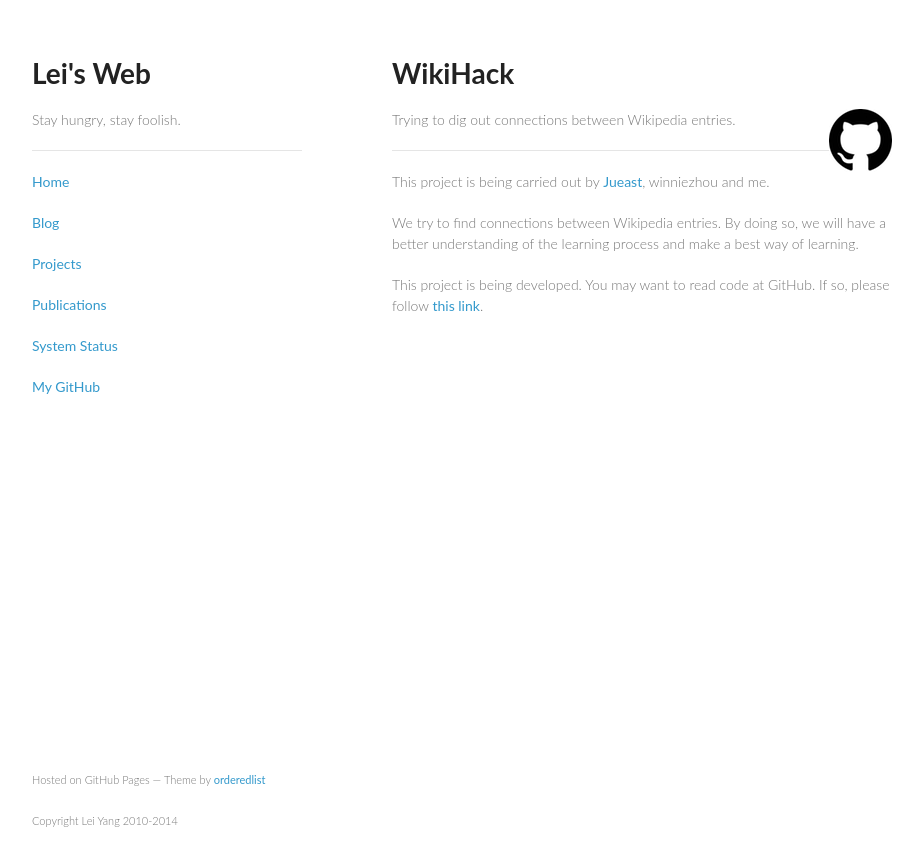
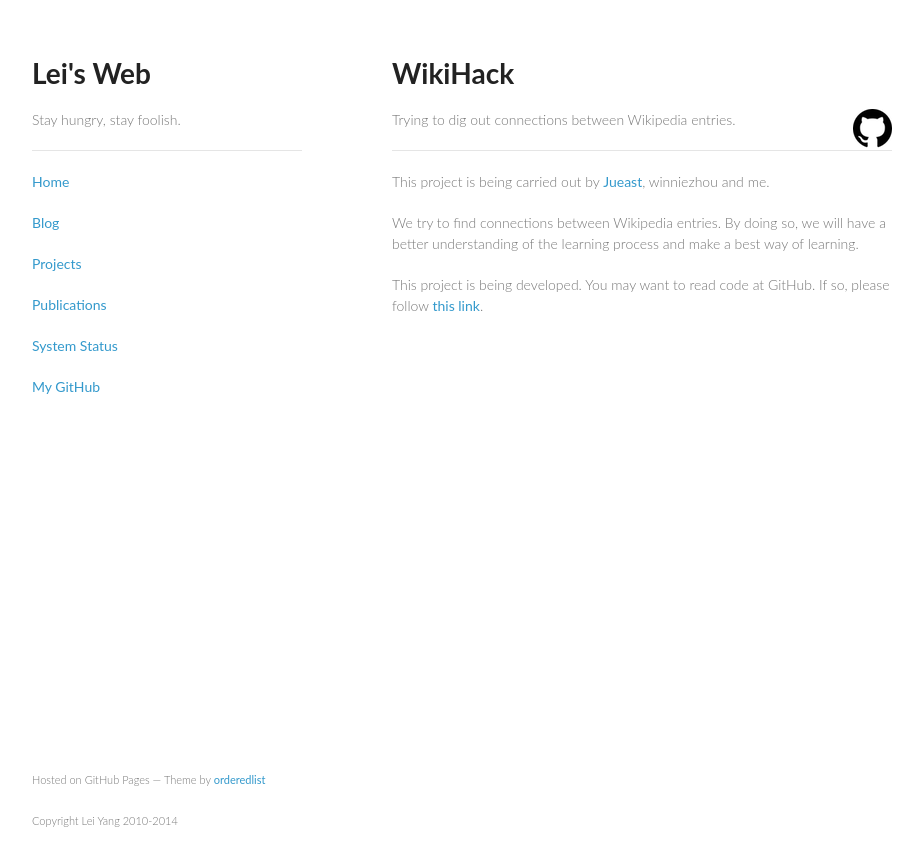
Before and after one commit to yangl1996/homepage, a Jekyll site: the page built from _posts/2014-09-02-WikiHack.md, in a window 1280 px wide. Shown: the top 866 px of the page, without its empty margins (178-1101 px from the left). Built offline with Jekyll 4.4.1, drawn with Linux system fonts in a browser that asks for light colours; some web fonts are replaced.

Commit message:
Update minimal_project.html

```diff
--- a/_layouts/minimal_project.html
+++ b/_layouts/minimal_project.html
@@ -4,7 +4,7 @@
     <h1>{{ page.title }}</h1>
     {% if page.ghlink %}
     <a href="{{ page.ghlink }}">
-         <img src="/static/ghicon.png" align="right">
+         <img src="/static/ghicon-32.png" align="right">
     </a>
     {% endif %}
     {% if page.introduction %}
```
